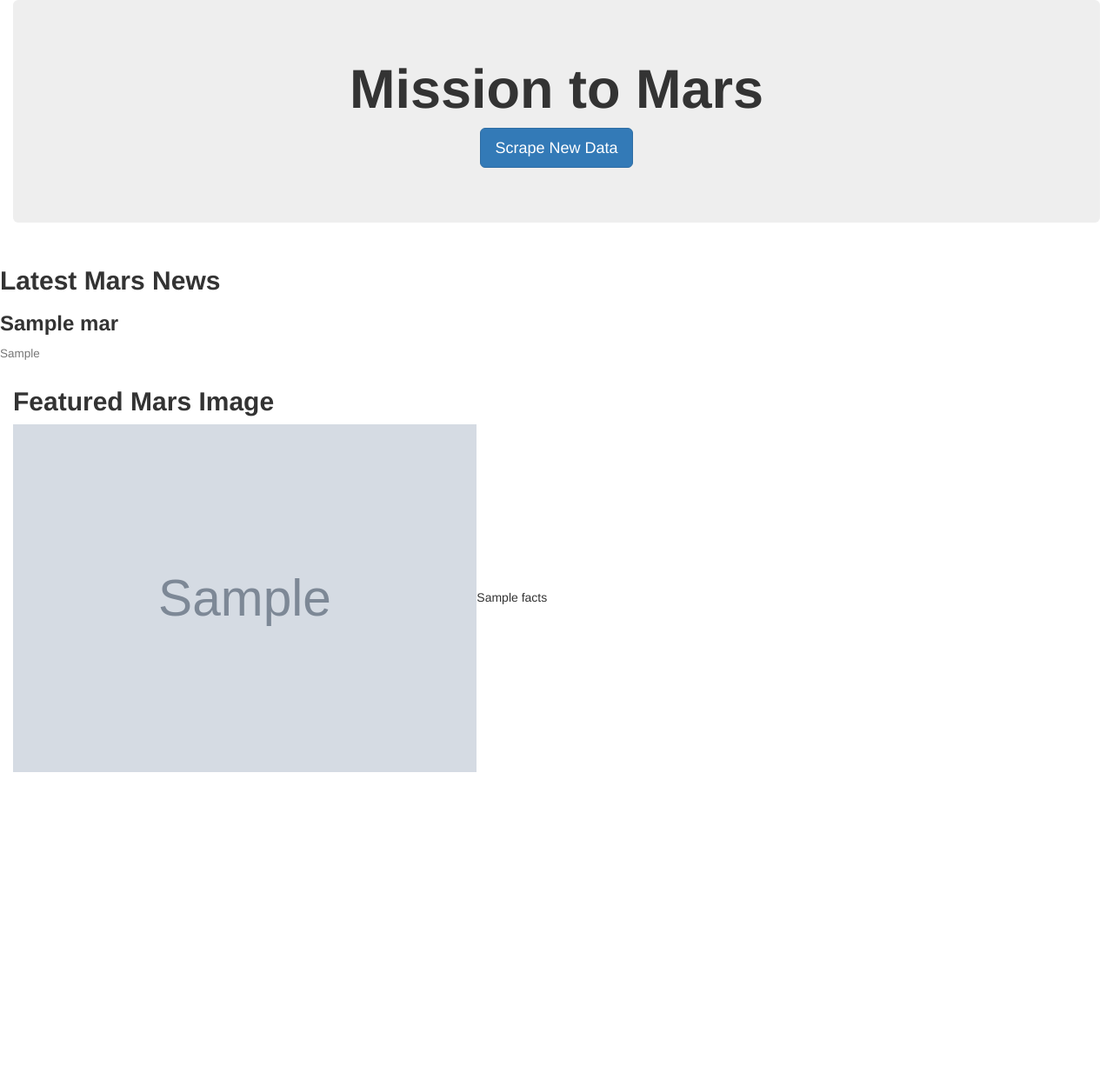
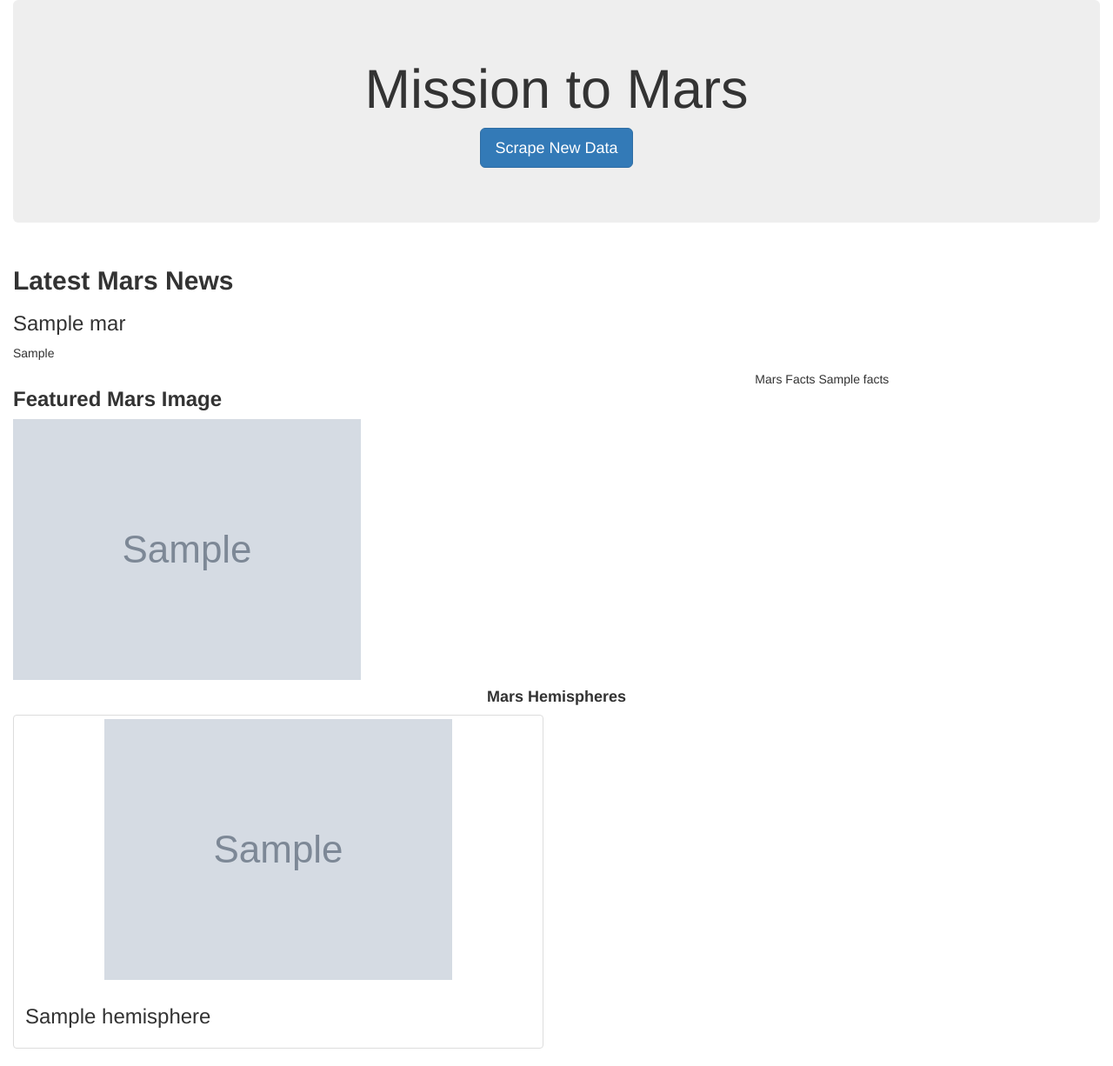
Before and after one commit to James-Ashley/web-scraping-challenge, a Flask app: page / in a window 1280 px wide. Shown: the whole page at 87% size. Before the commit the page ends 888 px from the top, so only its background shows below. Run offline with Flask 2, Linux system fonts and the light colour scheme; grey boxes marked "Sample" are stand-in pictures; a database or web service that is not in the repository returns one stand-in record (values such as "Sample title"); some libraries are stand-ins or nearby versions.

Commit message:
finished html layout

```diff
--- a/Missions_to_Mars/templates/index.html
+++ b/Missions_to_Mars/templates/index.html
@@ -3,40 +3,57 @@
 
 <head>
   <meta charset="UTF-8">
-  <meta name="viewport" content="width=device-width, initial-scale=1.0">
-  <meta http-equiv="X-UA-Compatible" content="ie=edge">
-  <title>Web Scrape Challenge</title>
+  <title>Web Scraping Challenge</title>
   <link rel="stylesheet" href="https://maxcdn.bootstrapcdn.com/bootstrap/3.3.7/css/bootstrap.min.css">
 </head>
 
 <body>
   <div class="container-fluid">
     <div class="jumbotron text-center">
-      <h1><strong>Mission to Mars</strong></h1>
+      <h1>Mission to Mars</h1>
       <p><a class="btn btn-primary btn-lg" href="/scrape" role="button">Scrape New Data</a></p>
     </div>
 
-  <div class="row">
-    <div class = "col-6">
-    <h2><strong>Latest Mars News</strong></h2>
-    <h3><strong> {{mars.News_Title}}</strong></h3>
-    <h4><small>{{mars.News_Para}}</small> </h3>
+    <div class = "row">
+      <div class = 'col-md-12'>
+        <h2><strong>Latest Mars News</strong></h2>
+        <h3>{{ mars.News_Title }}</h3>
+        <p>
+          {{ mars.News_Para }}
+        </p>
+      </div>
     </div>
-  </div>
 
-  <div class="col-6">
-     <h2><strong>Featured Mars Image</strong></h2>
-     <p><img src = '{{mars.featured_img}}' style = "float:right, width:400px;height:400px;"/>{{mars.Facts|safe}}</p>
-  </div>
+    <div class = 'row'>
+      <div class = 'col-md-8'>
+        <h3><strong>Featured Mars Image</strong></h3>
+          <img src="{{ mars.featured_img }}">
+        </div>
 
 
 
+        <div class = 'col-md-4'>
+          <th>Mars Facts</th>
+          {{ mars.Facts | safe}}
+        </div>
+      </div>
+    <div class = 'row'>
 
+    <h4 style = text-align:center> <strong>Mars Hemispheres</strong> </h4>
+     {%for hemisphere in mars.Hemisphere_Image_URLS%}
+     <div class = 'col-md-6'>
+       <div class = 'thumbnail'><img src = "{{hemisphere.img_url}}">
+        <div class = 'caption'><h3>{{hemisphere.title}}</h3>
+        </div>
+
+        </div>
+
+
+    </div>
+    {%endfor%}
 
   </div>
 
-  </div>
-  </div>
 </body>
 
 </html>
```
Also changed, not shown: Missions_to_Mars/screen captures/final_app_pt1.jpg (added).
